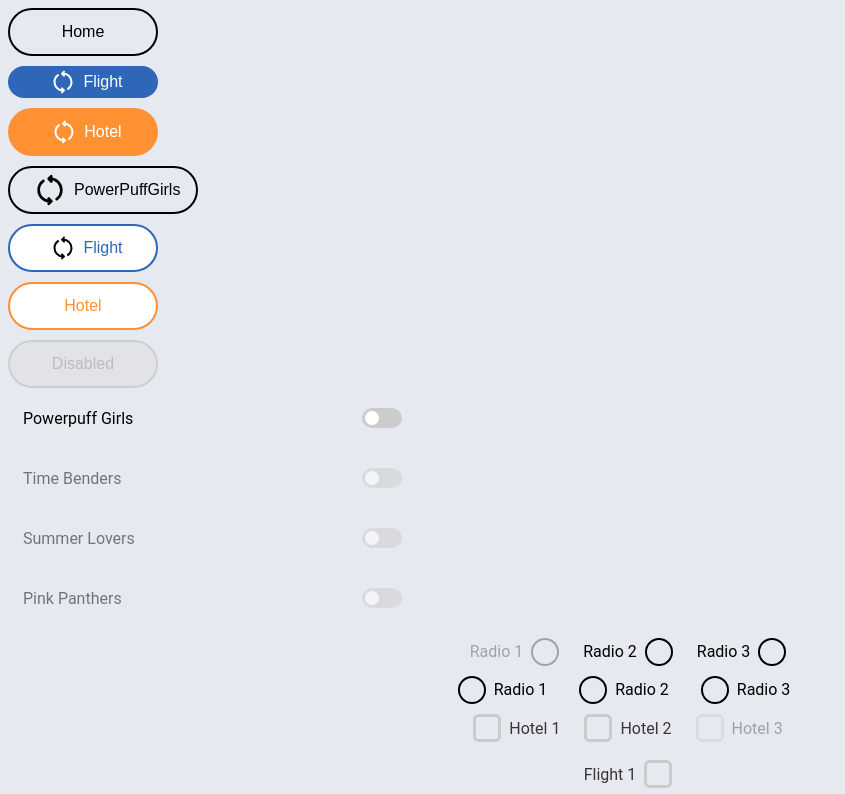
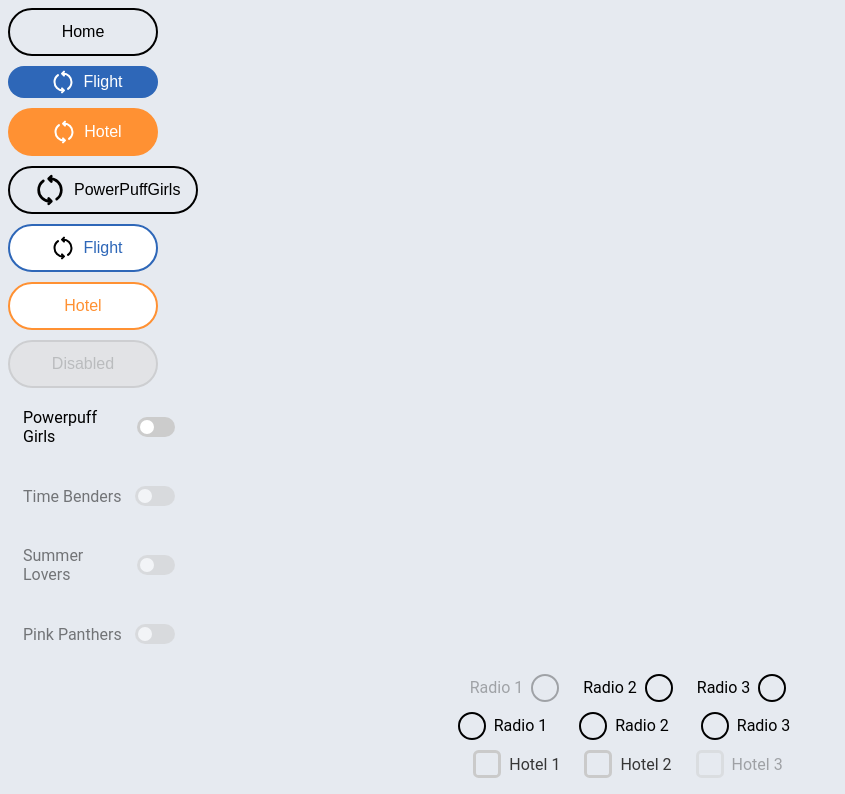
Before and after one commit to Mwiert/miniSpa, a Vue app: page /powerpuffgirls in a window 1280 px wide. Shown: the top 794 px of the page, without its empty margins (0-845 px from the left). Built offline with nearby package versions, Linux system fonts and the light colour scheme; a web font is replaced by a local one.

Commit message:
checkbox modified

```diff
--- a/src/components/UICheckbox.vue
+++ b/src/components/UICheckbox.vue
@@ -133,6 +133,7 @@ $hotel-color-filter: invert(66%) sepia(84%) saturate(4705%) hue-rotate(353deg) b
 
       &.hotel {
         border: 3px solid $secondary-color;
+        box-shadow: 0 0 4px $secondary-color;
 
         .icon {
           filter: $hotel-color-filter;
@@ -141,6 +142,7 @@ $hotel-color-filter: invert(66%) sepia(84%) saturate(4705%) hue-rotate(353deg) b
 
       &.flight {
         border: 3px solid $flight-color;
+        box-shadow: 0 0 4px $flight-color;
 
         .icon {
           filter: $flight-color-filter;
--- a/src/components/UIToggle.vue
+++ b/src/components/UIToggle.vue
@@ -64,12 +64,14 @@ export default {
 }
 
 .reisetech-toggle-c {
+
   display: flex;
   align-items: center;
   justify-content: space-between; // Ensures label and switch are on the same line
-  width: 30%; // Adjusts to the full width of the container
+  width: 12%; // Adjusts to the full width of the container
   padding: 10px 15px;
-  pointer-events: none; // Disables pointer events on the container
+  pointer-events: all; // Disables pointer events on the container
+  cursor: pointer;
   margin-bottom: 10px; // Adds space between toggle items
 
   &.labelAfter {
```
